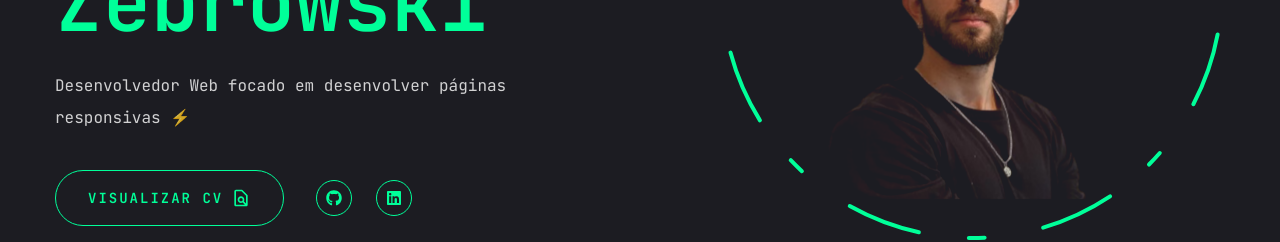
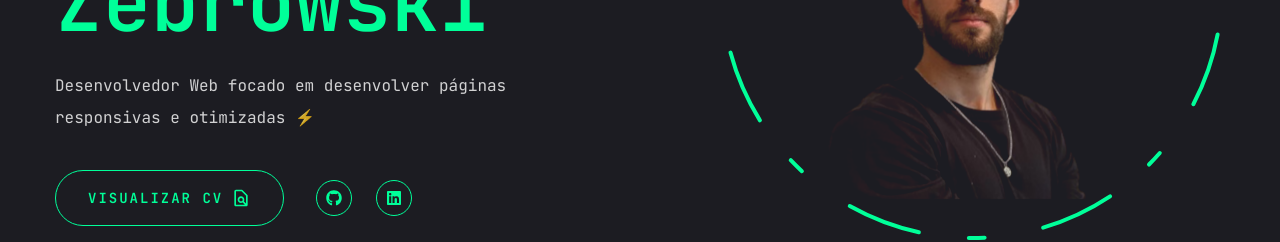
Before and after one commit to Andrei-MZ/Portfolio-Andrei, a Next.js app: page / in a window 1280 px wide. Shown: the part 437-679 px from the top of the page. Built offline with nearby package versions, Linux system fonts and the light colour scheme.

Commit message:
feat: new

```diff
--- a/src/app/page.tsx
+++ b/src/app/page.tsx
@@ -16,7 +16,7 @@ const Home = () => {
             Olá sou <br/>
             <span className="text-accent">Andrei Zebrowski</span>
             </h1>
-          <p className="max-w-[500px] mb-9 text-white/80">Desenvolvedor Web focado em desenvolver páginas responsivas ⚡️
+          <p className="max-w-[500px] mb-9 text-white/80">Desenvolvedor Web focado em desenvolver páginas responsivas e otimizadas ⚡️
           </p>
           <div className="flex flex-col xl:flex-row items-center gap-8">
             <Button variant="outline" size="lg" className="uppercase flex items-center gap-2">
```
